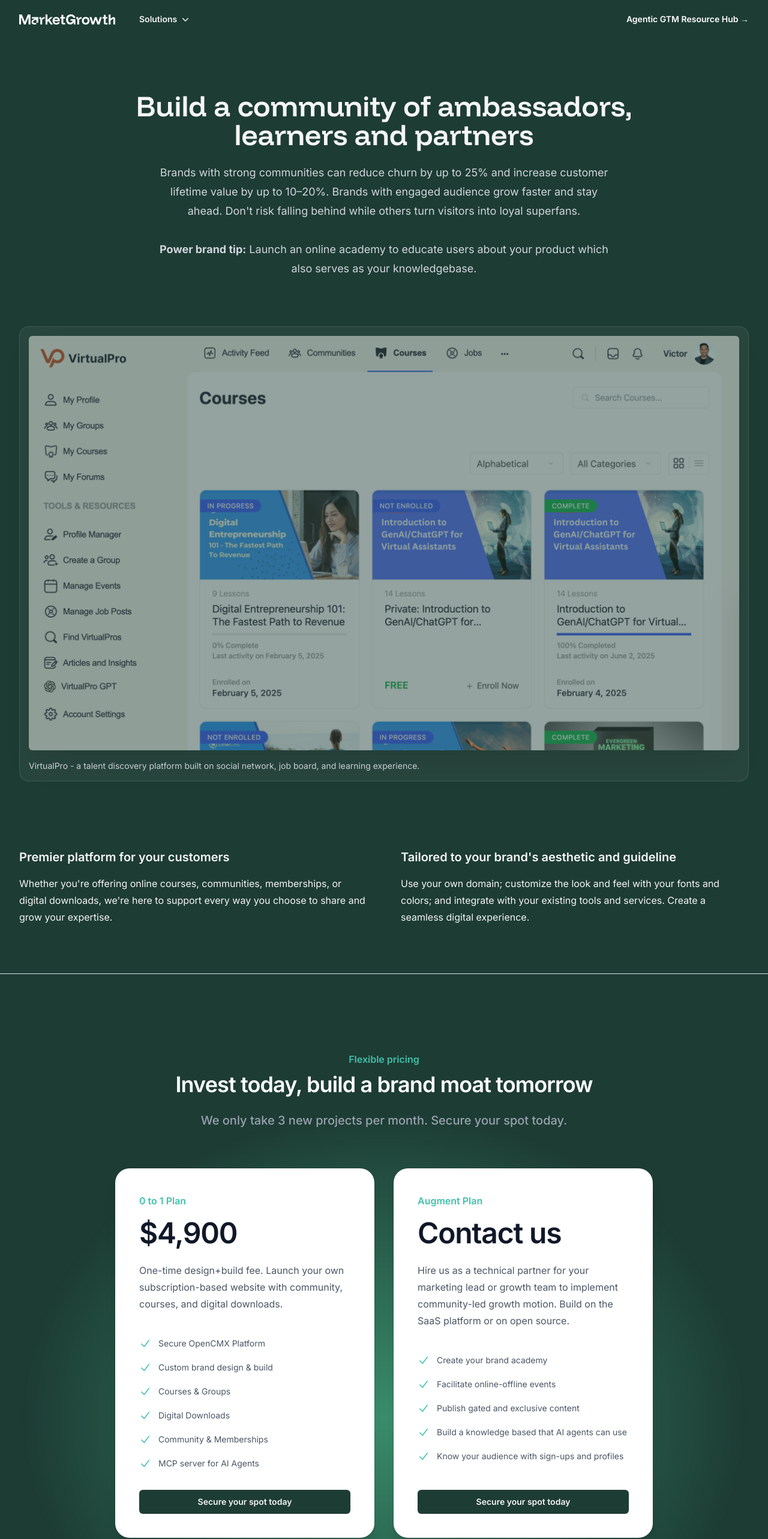
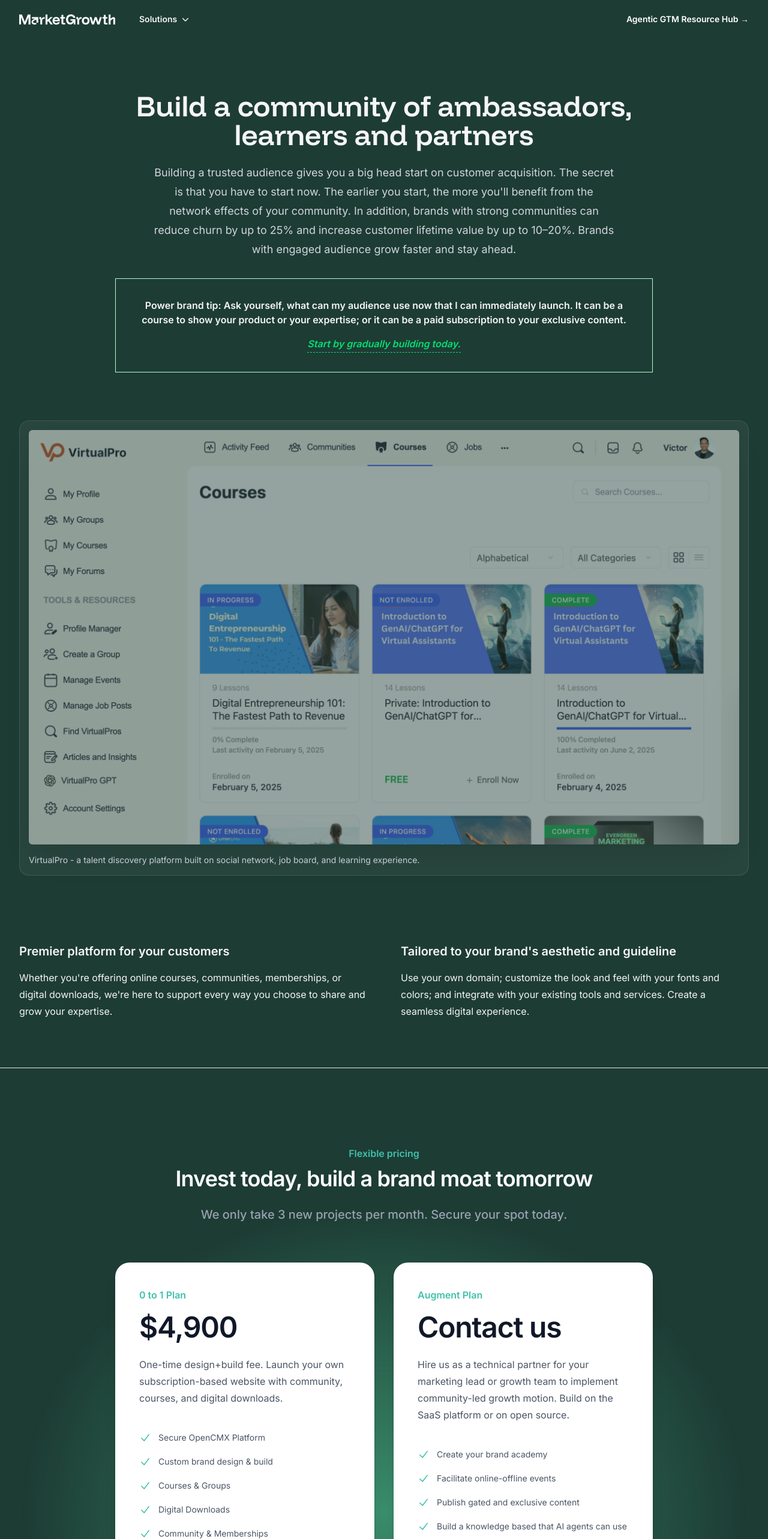
Before and after one commit to growthUx/mgio, a Next.js app: page /digital-garden in a window 1280 px wide. Shown: the top 2566 px of the page at 60% size. Built offline with nearby package versions, Linux system fonts and the light colour scheme.

Commit message:
Update PlatformPage.jsx

```diff
--- a/src/app/digital-garden/PlatformPage.jsx
+++ b/src/app/digital-garden/PlatformPage.jsx
@@ -35,7 +35,7 @@ const tiers = [
     href: 'mailto:victor@marketgrowth.io',
     price: '$4,900',
     description: 'One-time design+build fee. Launch your own subscription-based website with community, courses, and digital downloads.',
-    features: ['Secure OpenCMX Platform', 'Custom brand design & build', 'Courses & Groups', 'Digital Downloads', 'Community & Memberships', 'MCP server for AI Agents' ],
+    features: ['Secure OpenCMX Platform', 'Custom brand design & build', 'Courses & Groups', 'Digital Downloads', 'Community & Memberships', 'MCP server for AI Agents (optional)' ],
   },
   {
     name: 'Augment Plan',
@@ -104,8 +104,9 @@ export default function PlatformPage() {
              Build a community of ambassadors, learners&nbsp;and partners
             </h1>
             <p className="mt-6 max-w-3xl mx-auto text-md sm:text-lg/8 text-gray-300">
-            Brands with strong communities can reduce churn by up to 25% and increase customer lifetime value by up to 10–20%. Brands with engaged audience grow faster and stay ahead. Don&apos;t risk falling behind while others turn visitors into loyal superfans. <br /><br />
-            <strong>Power brand tip:</strong> Launch an online academy to educate users about your product which also serves as your knowledgebase.</p>
+            Building a trusted audience gives you a big head start on customer acquisition. The secret is that you have to start now. The earlier you start, the more you&apos;ll benefit from the network effects of your community.
+            In addition, brands with strong communities can reduce churn by up to 25% and increase customer lifetime value by up to 10–20%. Brands with engaged audience grow faster and stay ahead. </p>
+            <div className="mx-auto border-1 font-semibold border-green-200 p-8 mt-8 max-w-4xl"><p className="text-[#f5f5f5]">Power brand tip: Ask yourself, what can my audience use now that I can immediately launch. It can be a course to show your product or your expertise; or it can be a paid subscription to your exclusive content. <a href="mailto:victor@marketgrowth.io" className="font-semibold italic text-green-400 border-b-1 pt-4 inline-block pb-[2px] border-dashed">Start by gradually building today.</a></p></div>
           </div>
         </div>
         {/* Community screenshot section */}
```
